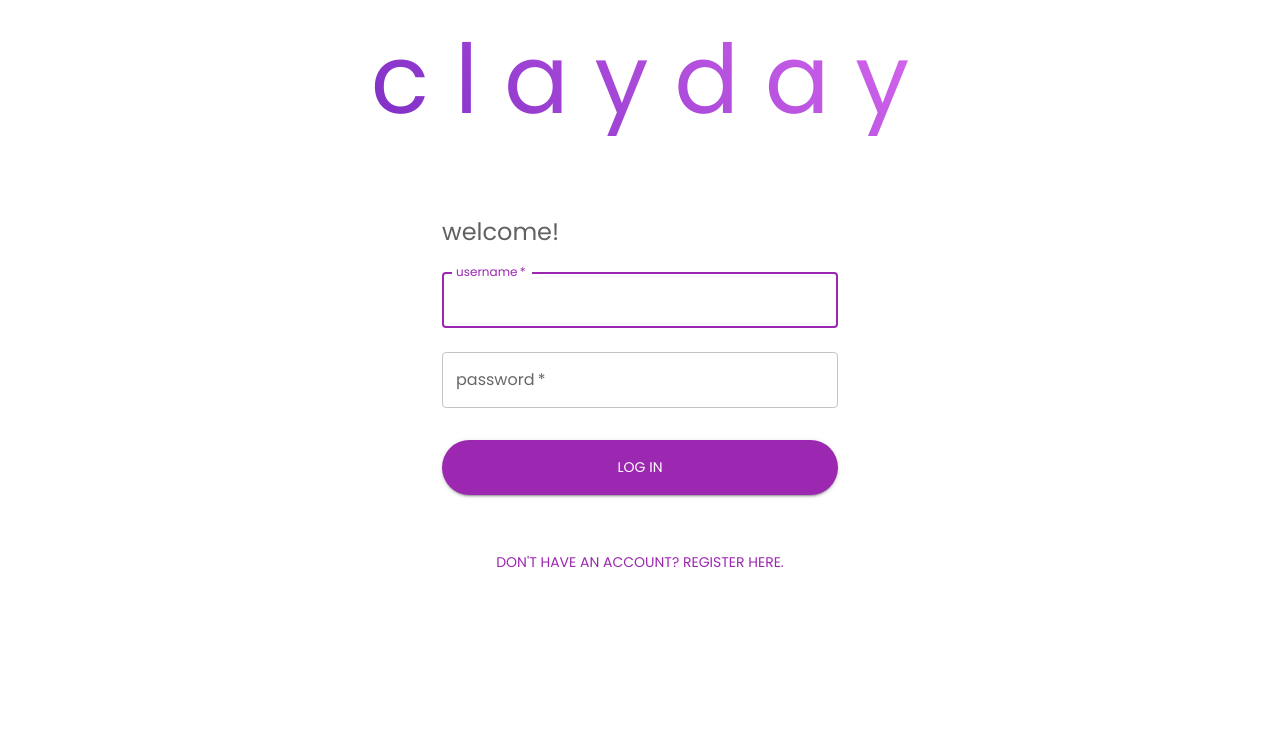
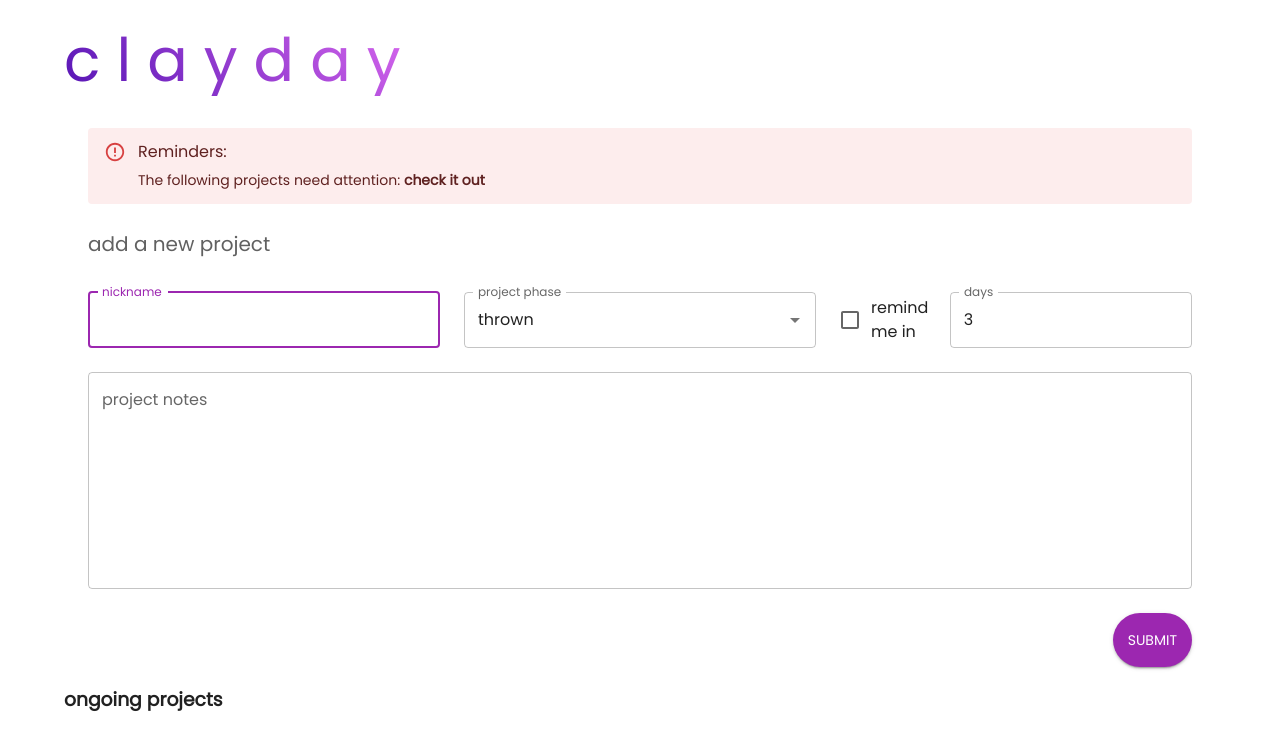
Before and after one commit to jennyouk/clayday, a React app: page / in a window 1280 px wide. Shown: the top 750 px of the page. Built offline with nearby package versions, Linux system fonts and the light colour scheme.

Commit message:
mui on new projects

```diff
--- a/src/components/Entry.jsx
+++ b/src/components/Entry.jsx
@@ -28,7 +28,7 @@ export const Entry = (props) => {
       <Container component='main'>
         <CssBaseline />
         <Typography
-          variant='h1'
+          variant='h2'
           align='center'
           // color='grey.700'
           sx={{
--- a/src/components/HomeContainer.jsx
+++ b/src/components/HomeContainer.jsx
@@ -2,16 +2,50 @@ import React, { useState } from 'react';
 import { Reminders } from './Reminders.jsx';
 import { NewProj } from './NewProj.jsx';
 import { Ongoing } from './Ongoing.jsx';
+import Button from '@mui/material/Button';
+import Avatar from '@mui/material/Avatar';
+import CssBaseline from '@mui/material/CssBaseline';
+import TextField from '@mui/material/TextField';
+import FormControlLabel from '@mui/material/FormControlLabel';
+import Checkbox from '@mui/material/Checkbox';
+import Link from '@mui/material/Link';
+import Grid from '@mui/material/Grid';
+import Box from '@mui/material/Box';
+import Typography from '@mui/material/Typography';
+import Container from '@mui/material/Container';
+import { ThemeProvider } from '@mui/material/styles';
+import { useTheme } from '@mui/material/styles';
 
 export const HomeContainer = (props) => {
 
+    const theme = useTheme();
+
   return (
-    <div className='HomeContainer'>
-      <h1>c l a y d a y</h1>
-      {/* <h3>welcome!</h3> */}
-      {/* <Reminders /> */}
+    <ThemeProvider theme={theme}>
+      <Container component='main'>
+        <CssBaseline />
+        <Typography
+          variant='h2'
+          align='left'
+          // color='grey.700'
+          sx={{
+            // backgroundcolor: 'primary',
+            backgroundImage: `linear-gradient(45deg, #5514B4, #FF80FF)`,
+            backgroundSize: '40%',
+            backgroundRepeat: 'repeat',
+            backgroundClip: 'text',
+            WebkitBackgroundClip: 'text',
+            WebkitTextFillColor: 'transparent',
+            mt: 3,
+            mb: 4,
+          }}
+        >
+          c l a y d a y
+        </Typography>
+      <Reminders />
       <NewProj />
       <Ongoing />
-    </div>
+      </Container>
+    </ThemeProvider>
   );
 };
--- a/src/components/Login.jsx
+++ b/src/components/Login.jsx
@@ -51,10 +51,9 @@ export const Login = (props) => {
 
   return (
     <ThemeProvider theme={theme}>
-      {/* <div className='auth-form-container'> */}
       <Container component='main' maxWidth='xs'>
         <CssBaseline />
-        <Typography component='h1' variant='h5' color='grey.700'>
+        <Typography component='h1' variant='h6' color='grey.700' align='center'>
           welcome!
         </Typography>
         <Box component='form' onSubmit={handleSubmit} noValidate sx={{ mt: 1 }}>
@@ -84,7 +83,7 @@ export const Login = (props) => {
             type='submit'
             fullWidth
             variant='contained'
-            sx={{ mt: 3, mb: 2 }}
+            sx={{ mt: 3, mb: 1 }}
           >
             {buttonText}
           </Button>
@@ -112,7 +111,7 @@ export const Login = (props) => {
         <Button
           variant='text'
           fullWidth
-          sx={{ mt: 3, mb: 2 }}
+          sx={{ mt: 0, mb: 2 }}
           onClick={() => props.onFormSwitch('register')}
         >
           Don't have an account? Register here.
--- a/src/components/NewProj.jsx
+++ b/src/components/NewProj.jsx
@@ -1,12 +1,34 @@
 import React, { useState } from 'react';
+import Button from '@mui/material/Button';
+import Avatar from '@mui/material/Avatar';
+import CssBaseline from '@mui/material/CssBaseline';
+import TextField from '@mui/material/TextField';
+import FormControlLabel from '@mui/material/FormControlLabel';
+import Checkbox from '@mui/material/Checkbox';
+import Link from '@mui/material/Link';
+import Grid from '@mui/material/Grid';
+import Box from '@mui/material/Box';
+import Typography from '@mui/material/Typography';
+import Container from '@mui/material/Container';
+import { ThemeProvider } from '@mui/material/styles';
+import { useTheme } from '@mui/material/styles';
+import Autocomplete from '@mui/material/Autocomplete';
+import InputLabel from '@mui/material/InputLabel';
+import MenuItem from '@mui/material/MenuItem';
+import FormControl from '@mui/material/FormControl';
+import Select from '@mui/material/Select';
+import FormGroup from '@mui/material/FormGroup';
 
 export const NewProj = (props) => {
+  const theme = useTheme();
+
   const [nickname, setNickname] = useState('');
   const [phase, setPhase] = useState('thrown');
   const [remind, setRemind] = useState(false);
   const [days, setDays] = useState(3);
   const [notes, setNotes] = useState('');
 
+  const phases = ['thrown', 'trimmed', 'bisqued', 'glazed', 'fired'];
   const handleSubmit = (e) => {
     e.preventDefault();
     let body;
@@ -38,20 +60,142 @@ export const NewProj = (props) => {
   };
 
   return (
-    <div className='new-proj'>
-      <h3>add a new project</h3>
-      <form className='login-form' onSubmit={handleSubmit}>
-        <label htmlFor='nickname'>nickname </label>
-        <input
+    <ThemeProvider theme={theme}>
+      <Container component='main' maxWidth='l' sx={{ mt: 3 }}>
+        <CssBaseline />
+        <Typography component='h1' variant='h6' color='grey.700' align='left'>
+          add a new project
+        </Typography>
+        <Grid
+          container
+          spacing={3}
+          component='form'
+          onSubmit={handleSubmit}
+          noValidate
+          sx={{ mt: 1 }}
+        >
+          <Grid item xs={12} lg={4}>
+            <TextField
+              fullWidth
+              //   margin='normal'
+              id='nickname'
+              label='nickname'
+              //   defaultValue="nickname"
+              autoFocus
+              onChange={(e) => setNickname(e.target.value)}
+              //   helperText="Some important text"
+            />
+          </Grid>
+          <Grid item xs={12} lg={4}>
+            <Autocomplete
+              //   margin='normal'
+              fullWidth
+              value={phase}
+              onChange={(event, newValue) => {
+                setPhase(newValue);
+              }}
+              id='phase'
+              options={phases}
+            //   sx={{ width: 300 }}
+              renderInput={(params) => (
+                <TextField {...params} label='project phase' />
+              )}
+            />
+            {/* <InputLabel id='phase'>project phase</InputLabel>
+            <Select
+
+              labelId='phase'
+              id='phase'
+              value={phase}
+              label='phase'
+              onChange={(event, newValue) => {
+                setPhase(newValue);
+              }}
+            >
+              <MenuItem value={"thrown"}>thrown</MenuItem>
+              <MenuItem value={"trimmed"}>trimmed</MenuItem>
+              <MenuItem value={"bisqued"}>bisqued</MenuItem>
+              <MenuItem value={"glazed"}>glazed</MenuItem>
+              <MenuItem value={"fired"}>fired</MenuItem>
+            </Select> */}
+          </Grid>
+          <Grid item xs={12} lg={4}>
+            {/* <div className='add-new-reminder'> */}
+            <Box display='flex'>
+              {/* <Checkbox
+                //   type='checkbox'
+                id='remind'
+                name='remind'
+                value={remind}
+                onChange={(e) => setRemind(!remind)}
+              />{' '}
+              set reminder in */}
+
+              <FormControlLabel
+                control={
+                  <Checkbox
+                    id='remind'
+                    name='remind'
+                    value={remind}
+                    onChange={(e) => setRemind(!remind)}
+                  />
+                }
+                label='remind me in'
+              />
+
+              <TextField
+                // fullWidth
+                //   margin='normal'
+                value={days}
+                onChange={(e) => setDays(e.target.value)}
+                id='days'
+                label='days'
+                type='number'
+                InputLabelProps={{
+                  shrink: true,
+                }}
+              />
+            </Box>
+            {/* </div> */}
+          </Grid>
+          <Grid item xs={12}>
+            <TextField
+              fullWidth
+              name='notes'
+              id='notes'
+              label='project notes'
+              multiline
+              rows={8}
+              // maxRows={8}
+              value={notes}
+              placeholder='clay body, start weight, glaze...'
+              onChange={(e) => setNotes(e.target.value)}
+            />
+          </Grid>
+          <Button type='submit' variant='contained' sx={{ mt: 3, marginLeft: "auto" }}>
+            submit
+          </Button>
+
+          {/* <label htmlFor='nickname'>nickname </label> */}
+          {/* <input
             value={nickname}
             onChange={(e) => setNickname(e.target.value)}
             type='nickname'
             placeholder='nickname'
             id='nickname'
             name='nickname'
-        />
-
-        <label htmlFor='phase'>phase </label>
+          /> */}
+          {/* <TextField
+            margin='dense'
+            fullWidth
+            id='nickname'
+            label='nickname'
+            name='nickname'
+            autoComplete='nickname'
+            autoFocus
+            onChange={(e) => setNickname(e.target.value)}
+          /> */}
+          {/* <label htmlFor='phase'>phase </label>
           <select
             id='phase'
             name='phase'
@@ -62,43 +206,21 @@ export const NewProj = (props) => {
             <option value='bisqued'>bisqued</option>
             <option value='glazed'>glazed</option>
             <option value='fired'>fired</option>
-        </select>
-
-        <div>
-          <input
-            type='checkbox'
-            id='remind'
-            name='remind'
-            value={remind}
-            onChange={(e) => setRemind(!remind)}
-          />
-            <label htmlFor='remind'>set reminder in </label>
-          <input
+          </select> */}
+          {/* <label htmlFor='remind'>set reminder in </label> */}
+          {/* <input
               value={days}
               onChange={(e) => setDays(e.target.value)}
               type='days'
               placeholder='3'
               id='days'
               name='days'
-          />
-          <label htmlFor='days'> days </label>
-        </div>
-
-        <label htmlFor='notes'>project notes </label>
-        <textarea
-          name='notes'
-          rows='10'
-          cols='30'
-          value={notes}
-          placeholder='(clay body, start weight, glaze)'
-          onChange={(e) => setNotes(e.target.value)}
-        >
-          '(clay body, start weight, glaze)'
-        </textarea>
-
-        <button>submit</button>
-      </form>
+            /> */}
+          {/* <label htmlFor='days'> days </label> */}
+          {/* <label htmlFor='notes'>project notes </label> */}
+        </Grid>
         {}
-    </div>
+      </Container>
+    </ThemeProvider>
   );
 };
--- a/src/components/Register.jsx
+++ b/src/components/Register.jsx
@@ -51,7 +51,7 @@ export const Register = (props) => {
     <ThemeProvider theme={theme}>
       <Container component='main' maxWidth='xs'>
         <CssBaseline />
-        <Typography component='h1' variant='h5' color='grey.700'>
+        <Typography component='h1' variant='h6' color='grey.700' align='right'>
           get messy with us
         </Typography>
         <Box component='form' onSubmit={handleSubmit} noValidate sx={{ mt: 1 }}>
@@ -91,7 +91,7 @@ export const Register = (props) => {
             type='submit'
             fullWidth
             variant='contained'
-            sx={{ mt: 3, mb: 2 }}
+            sx={{ mt: 3, mb: 1 }}
           >
             {buttonText}
           </Button>
@@ -99,7 +99,7 @@ export const Register = (props) => {
         <Button
           variant='text'
           fullWidth
-          sx={{ mt: 3, mb: 2 }}
+          sx={{ mt: 0, mb: 2 }}
           onClick={() => props.onFormSwitch('login')}
         >
           Already have an account? Login here.
--- a/src/components/Reminders.jsx
+++ b/src/components/Reminders.jsx
@@ -1,6 +1,23 @@
 import React, { useState } from 'react';
+import Button from '@mui/material/Button';
+import Avatar from '@mui/material/Avatar';
+import CssBaseline from '@mui/material/CssBaseline';
+import TextField from '@mui/material/TextField';
+import FormControlLabel from '@mui/material/FormControlLabel';
+import Checkbox from '@mui/material/Checkbox';
+import Link from '@mui/material/Link';
+import Grid from '@mui/material/Grid';
+import Box from '@mui/material/Box';
+import Typography from '@mui/material/Typography';
+import Container from '@mui/material/Container';
+import { ThemeProvider } from '@mui/material/styles';
+import { useTheme } from '@mui/material/styles';
+import Alert from '@mui/material/Alert';
+import AlertTitle from '@mui/material/AlertTitle';
+import Stack from '@mui/material/Stack';
 
 export const Reminders = (props) => {
+  const theme = useTheme();
   //   const [currentForm, setCurrentForm] = useState('login');
 
   //   const toggleForm = (formName) => {
@@ -8,9 +25,18 @@ export const Reminders = (props) => {
   //   };
 
   return (
-    <div className='reminders'>
-      <h3>reminders: </h3>
-      {}
-    </div>
+    // <div className='reminders'>
+    //   <h3>reminders: </h3>
+    //   {}
+    // </div>
+    <ThemeProvider theme={theme}>
+      <Container component='main'>
+        <CssBaseline />
+        <Alert severity='error'>
+          <AlertTitle>Reminders:</AlertTitle>
+          The following projects need attention: <strong>check it out</strong>
+        </Alert>
+      </Container>
+    </ThemeProvider>
   );
 };
```
Also changed, not shown: src/components/App.js (+1 -8 lines), src/scss/app-home.scss (+8 -0 lines). Lines whose indentation alone changed are shown as unchanged.
